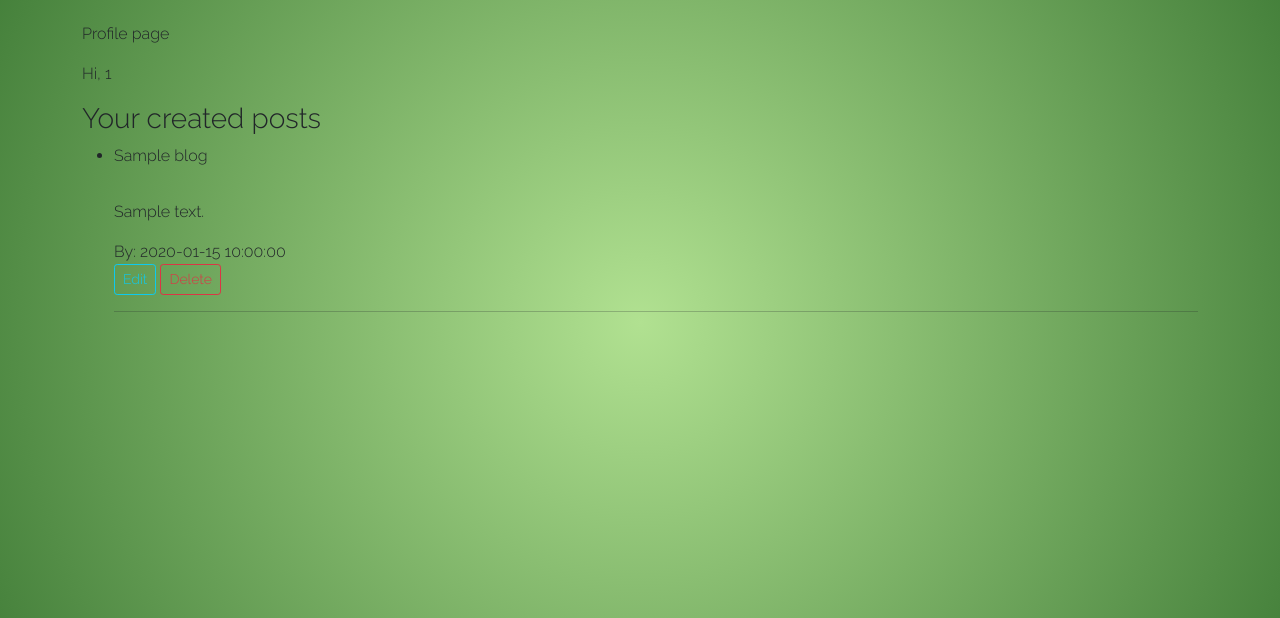
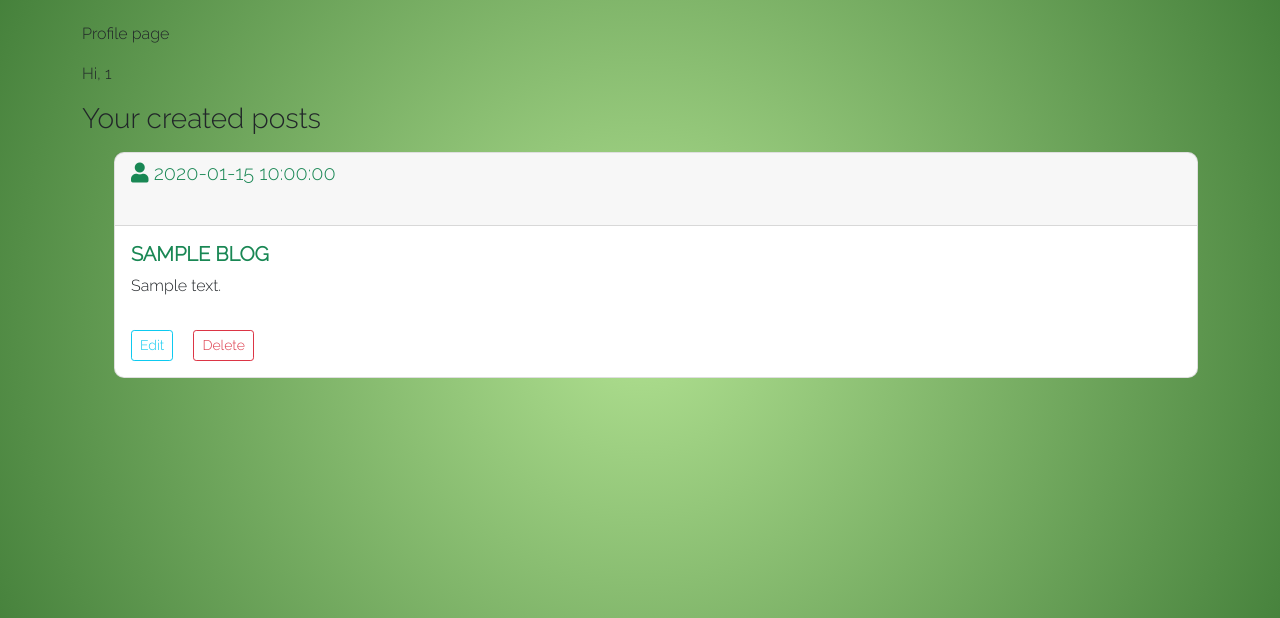
Before and after one commit to JoyZadan/Earthlings, a Flask app: page /profile/ in a window 1280 px wide. Shown: the part 78-696 px from the top of the page. Run offline with Flask 2, Linux system fonts and the light colour scheme; the visitor is signed in with stand-in values (Sample User, id 1); a database or web service that is not in the repository returns one stand-in record (values such as "Sample title"); some libraries are stand-ins or nearby versions.

Commit message:
styled profile page

```diff
--- a/templates/profile.html
+++ b/templates/profile.html
@@ -9,13 +9,13 @@
     <p>Hi, {{ session.user }}</p>
     {% if blog_list %}
         <h3>Your created posts</h3>
-        <ul>
+        <ul class="blog-list">
             {% for blog in blog_list %}
-                <li>
+                <li class="mt-3">
                     <div class="blog-container-item">
-                        <div class="row">
-                            <div class="col">
-                                <span class="blog-title">{{ blog.title }}</span>
+                       <div class="card">
+                            <div class="card-header">
+                                <h5><i class="fa fa-user"></i> <span>{{ blog.created_by | capitalize }}</span></h5>
                                 <div class="category-container mt-3" aria-label="breadcrumb">
                                     <ol class="breadcrumb" style="--bs-breadcrumb-divider: '';">
                                         {% for category in category_list %}
@@ -32,16 +32,15 @@
                                     </ol>
                                 </div>
                             </div>
+
+                           <div class="card-body">
+                              <h5 class="card-title">{{ blog.title | upper }}</h5>
+                              <p class="card-text">{{ blog.blog_text }}</p>
                            </div>
-                        <div class="row">
+
+                           <div class="row my-3 ">
                                <div class="col">
-                                <p>{{ blog.blog_text }}</p>
-                                <span>By: {{ blog.created_by }}</span>
-                            </div>
-                        </div>
-                        <div class="row">
-                            <div class="col">
-                                <a href="{{ url_for('edit_blog', blog_id = blog._id) }}" class="btn btn-sm btn-outline-info" id="edit_{{ blog._id }}">Edit</a>
+                                   <a href="{{ url_for('edit_blog', blog_id = blog._id) }}" class="btn btn-sm btn-outline-info mx-3" id="edit_{{ blog._id }}">Edit</a>
                                    <a href="#"
                                        id="{{ blog._id }}"
                                        class="btn btn-sm btn-outline-danger"
@@ -51,8 +50,8 @@
                                </div>
                            </div>
                     </div>
+                    </div>
                 </li>
-                <hr>
             {% endfor %}
         </ul>
     {% else %}
```
Lines whose indentation alone changed are shown as unchanged.
